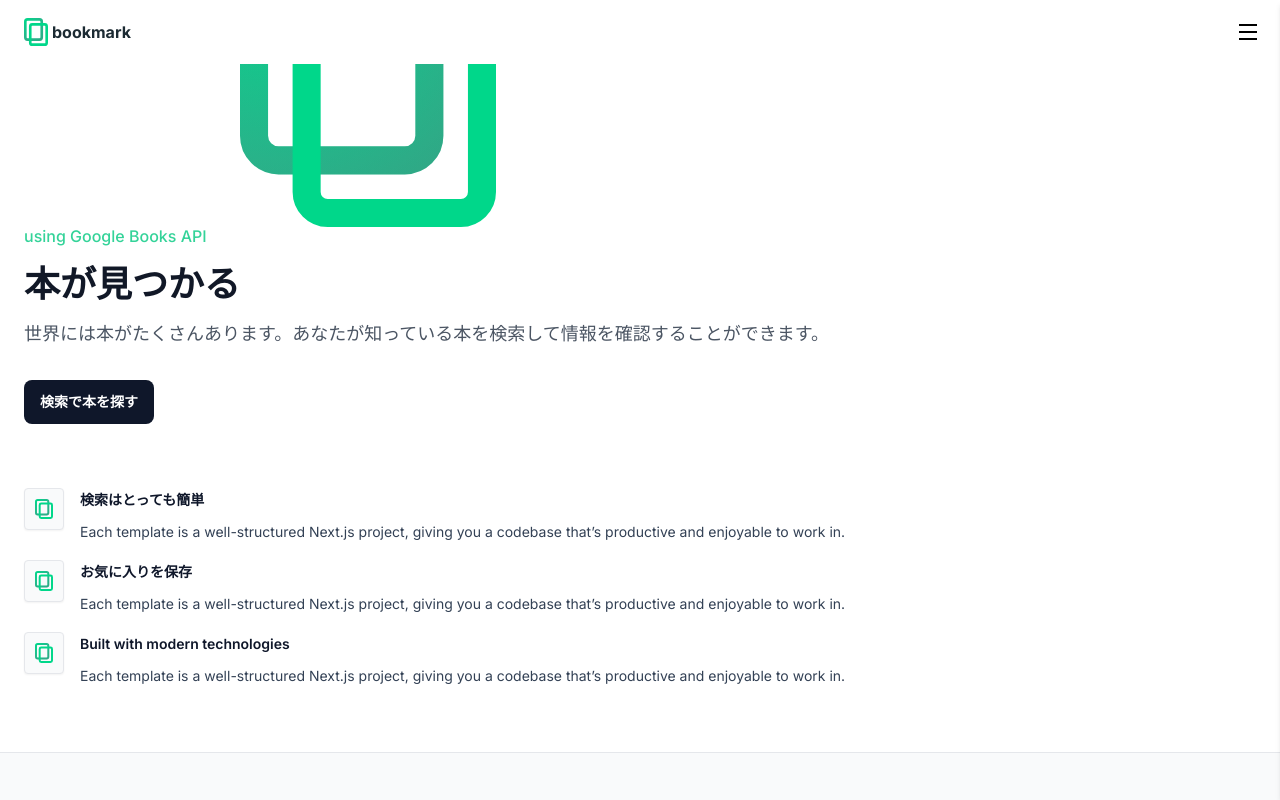
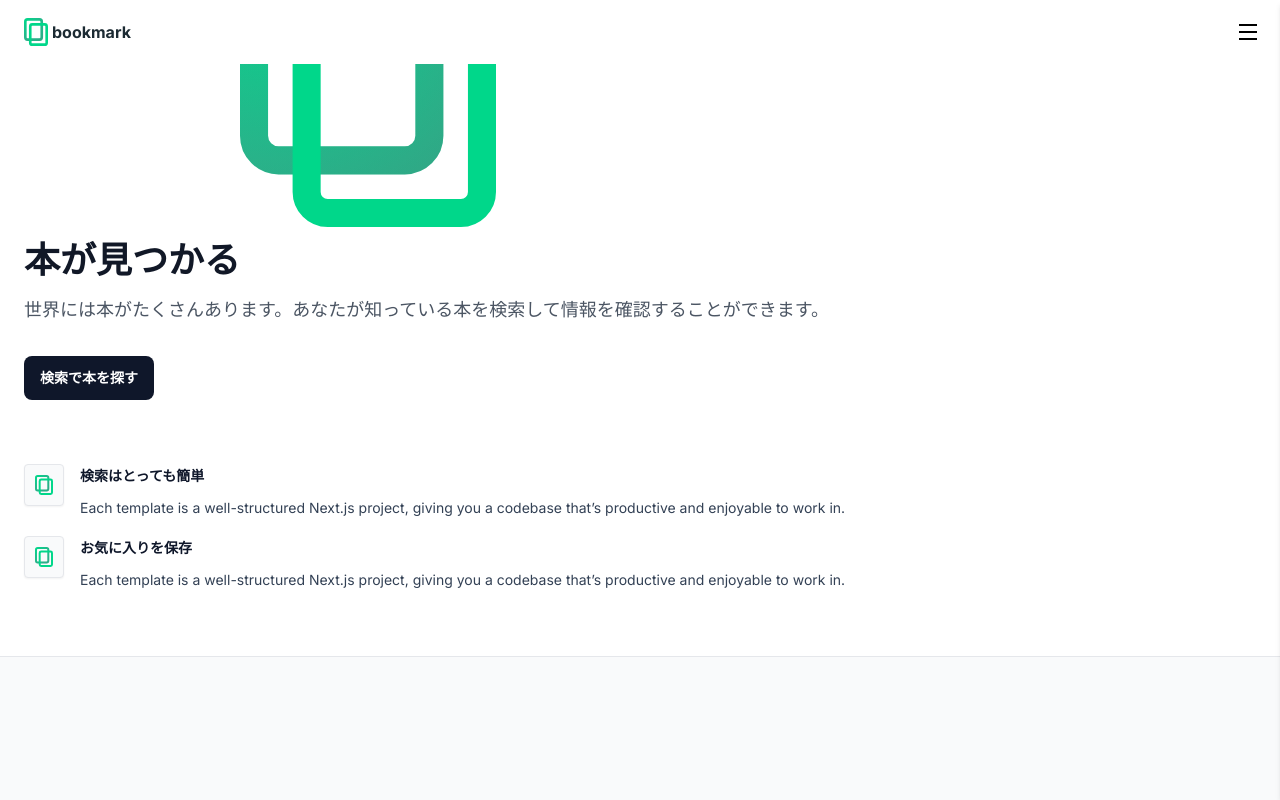
Before and after one commit to islaree/next-book-search, a Next.js app: page / in a window 1280 px wide. Shown: the top 800 px of the page. Built offline with nearby package versions, Linux system fonts and the light colour scheme.

Commit message:
Update new design

```diff
--- a/app/page.tsx
+++ b/app/page.tsx
@@ -1,15 +1,12 @@
 import Link from 'next/link'
+import Image from 'next/image'
 
 export default function RootPage() {
   return (
     <>
       <div className="relative z-10 overflow-hidden">
-        <img
-          src="/logo.svg"
-          className="absolute left-[15rem] top-[-8rem] z-[-1] w-[16rem] max-w-none"
-        />
+        <Image src="/logo.svg" className="absolute left-[15rem] top-[-8rem] z-[-1] w-[16rem] max-w-none" alt="design" width={0} height={0} priority={true} />
         <div className="px-6 pt-40">
-          <div className="text-md font-medium text-emerald-400">using Google Books API</div>
           <div className="mt-4 text-4xl font-extrabold text-gray-900">本が見つかる</div>
           <div className="mt-4 text-lg text-gray-600">
             世界には本がたくさんあります。あなたが知っている本を検索して情報を確認することができます。
@@ -17,58 +14,30 @@ export default function RootPage() {
           </div>
         </div>
         <div className="mt-8 px-6">
-          <Link
-            href="/search"
-            className="inline-flex justify-center rounded-lg bg-slate-900 px-4 py-3 text-sm font-semibold text-white hover:bg-slate-700"
-          >
+          <Link href="/search" className="inline-flex justify-center rounded-lg bg-slate-900 px-4 py-3 text-sm font-semibold text-white hover:bg-slate-700">
             検索で本を探す
           </Link>
         </div>
         <div className="my-16 flex flex-col gap-y-4">
           <div className="flex gap-x-4 px-6">
             <div className="shrink-0">
-              <img
-                src="/logo.svg"
-                className="w-10 rounded border border-gray-200 bg-gray-50 p-2.5 shadow-sm"
-              />
+              <img src="/logo.svg" className="w-10 rounded border border-gray-200 bg-gray-50 p-2.5 shadow-sm" />
             </div>
             <div className="">
               <h2 className="text-sm font-semibold leading-6 text-slate-900">検索はとっても簡単</h2>
               <p className="mt-2 text-sm leading-6 text-slate-700">
-                Each template is a well-structured Next.js project, giving you a codebase that’s
-                productive and enjoyable to work in.
+                Each template is a well-structured Next.js project, giving you a codebase that’s productive and enjoyable to work in.
               </p>
             </div>
           </div>
           <div className="flex gap-x-4 px-6">
             <div className="shrink-0">
-              <img
-                src="/logo.svg"
-                className="w-10 rounded border border-gray-200 bg-gray-50 p-2.5 shadow-sm"
-              />
+              <img src="/logo.svg" className="w-10 rounded border border-gray-200 bg-gray-50 p-2.5 shadow-sm" />
             </div>
             <div className="">
               <h2 className="text-sm font-semibold leading-6 text-slate-900">お気に入りを保存</h2>
               <p className="mt-2 text-sm leading-6 text-slate-700">
-                Each template is a well-structured Next.js project, giving you a codebase that’s
-                productive and enjoyable to work in.
-              </p>
-            </div>
-          </div>
-          <div className="flex gap-x-4 px-6">
-            <div className="shrink-0">
-              <img
-                src="/logo.svg"
-                className="w-10 rounded border border-gray-200 bg-gray-50 p-2.5 shadow-sm"
-              />
-            </div>
-            <div className="">
-              <h2 className="text-sm font-semibold leading-6 text-slate-900">
-                Built with modern technologies
-              </h2>
-              <p className="mt-2 text-sm leading-6 text-slate-700">
-                Each template is a well-structured Next.js project, giving you a codebase that’s
-                productive and enjoyable to work in.
+                Each template is a well-structured Next.js project, giving you a codebase that’s productive and enjoyable to work in.
               </p>
             </div>
           </div>
```
